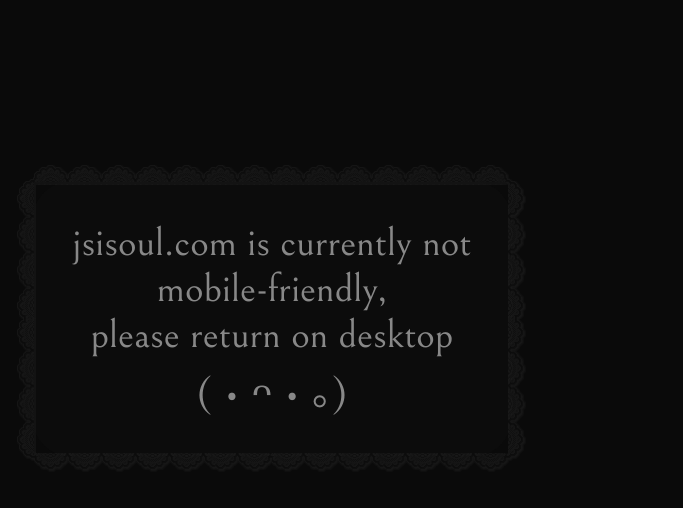
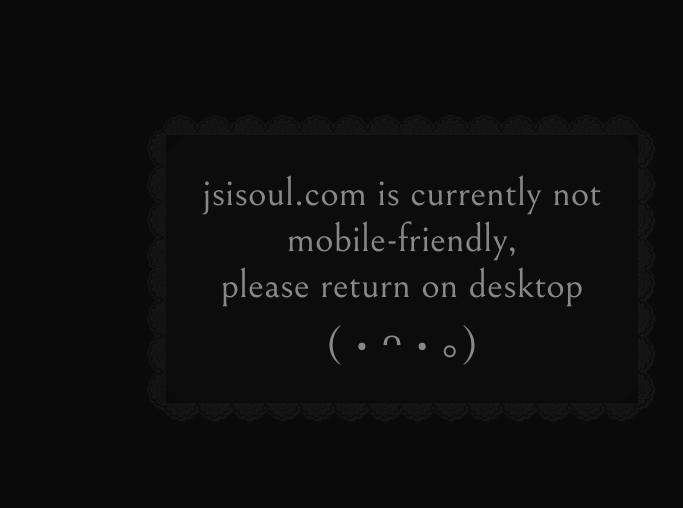
Before and after one commit to 96lace/jsisoul_, a plain HTML site: page mobile.html in a window 1280 px wide. Shown: the whole page, without its empty margins (18-701 px from the left). Drawn offline with Linux system fonts and the light colour scheme.

Commit message:
Add files via upload

```diff
--- a/mobile.css
+++ b/mobile.css
@@ -32,8 +32,6 @@
     width: 200px;
     text-align: center;
     color:#4e4e4e;
-    top: 250px;
-    left: 170px;
     background-color: #070707;
     border: 10px solid transparent;
     border-image: url('lace-border-box-blk.png') 20 round;
--- a/mobile.html
+++ b/mobile.html
@@ -62,7 +62,11 @@
   <body oncontextmenu="return false" ondragstart="return false">
     <div id="everything">
     <div id="teste"></div>
-    <div class="text1">
+    <div class="text1"
+		style="
+           position: fixed;
+           top: 200px;
+           left: 300px;">
         jsisoul.com is currently not mobile-friendly,
         <br> please return on desktop
         <br> ( • ᴖ • ｡)
```
